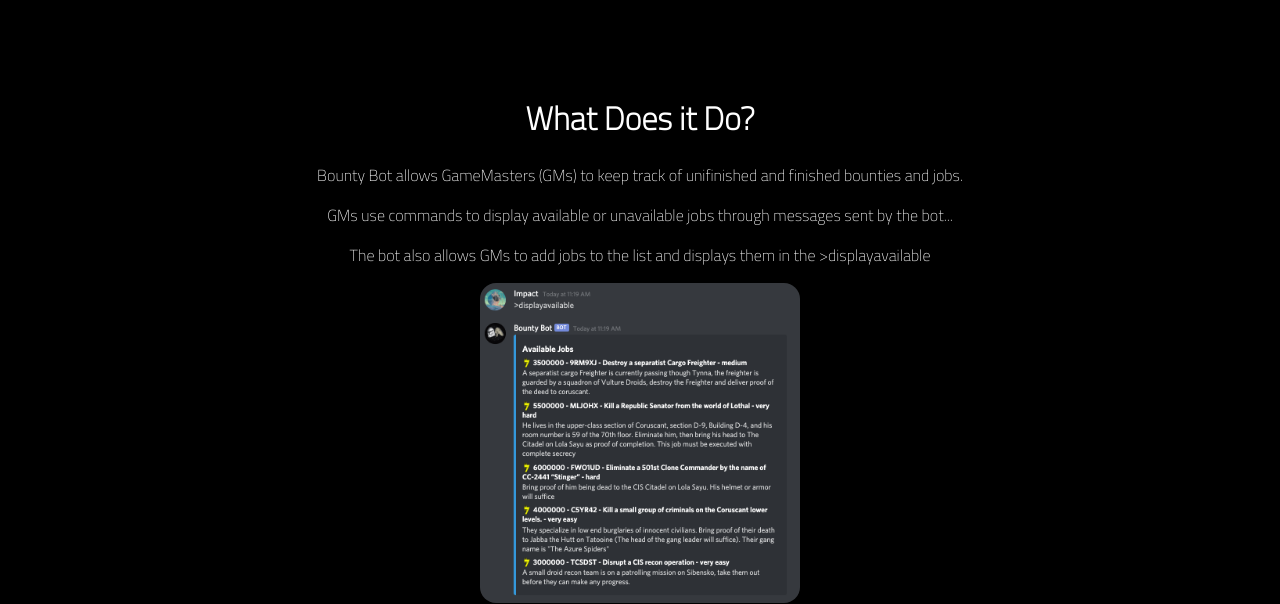
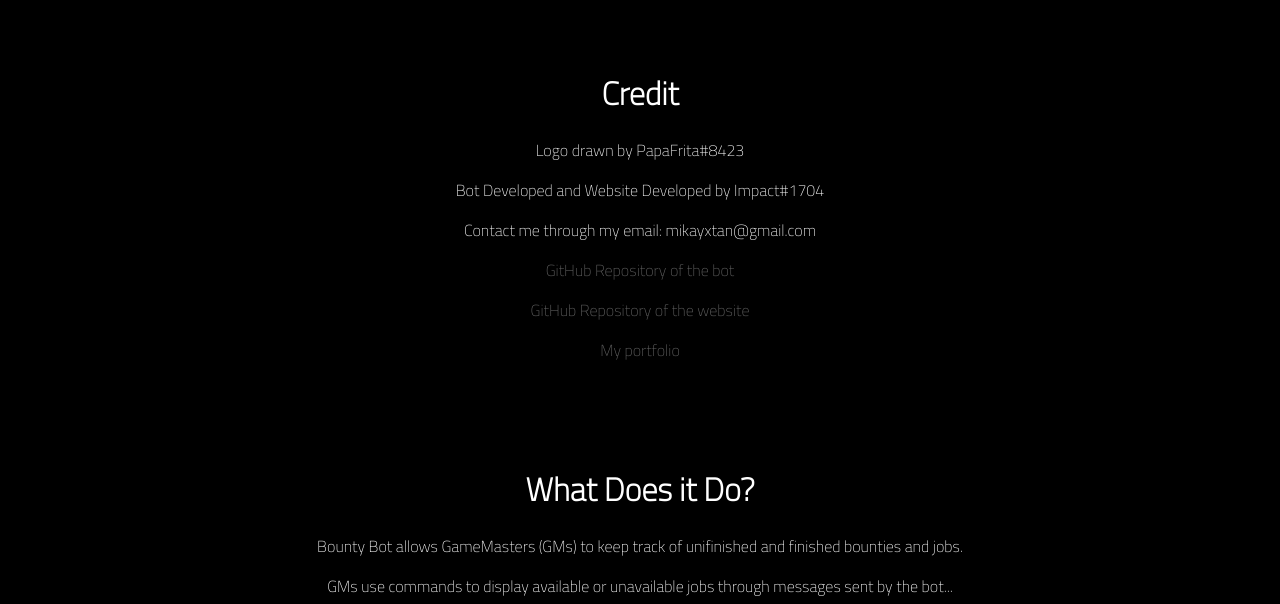
Before and after one commit to Spinduck5384/BountyBotWebsite, a plain HTML site: page index.html in a window 1280 px wide. Shown: the part 496-1100 px from the top of the page. Drawn offline with nearby package versions, Linux system fonts and the light colour scheme; a web font is replaced by a local one.

Commit message:
Finished V2 of the website

```diff
--- a/index.html
+++ b/index.html
@@ -48,6 +48,19 @@
           <img class = "expand-image" src = "Images/ritr.jpeg" alt = "Logo drawn by PapaFrita#8423">
           <figcaption class = "image1-caption"> Logo by PapaFrita#8423</figcaption>
         </div>
+        <div id = "credit" class = "credit">
+          <p id = "line-break">|</p>
+          <p id = "line-break">|</p>
+          <h1>
+            Credit
+          </h1>
+          <p>Logo drawn by PapaFrita#8423</p>
+          <p>Bot Developed and Website Developed by Impact#1704</p>
+          <p>Contact me through my email: mikayxtan@gmail.com</p>
+          <p><a target = "_blank" class = "git-link" href="https://github.com/CommanderHavoc/bountydrafts">GitHub Repository of the bot</a></p>
+          <p><a target = "_blank" class = "git-link" href="https://github.com/CommanderHavoc/BountyBotWebsite">GitHub Repository of the website</a></p>
+          <p><a target = "_blank" class = "portfolio" href = "https://mikayxtan.netlify.app">My portfolio</a></p>
+        </div>
         <div id = "what-it-does" class = "what-it-does">
             <p id = "line-break">|</p>
             <p id = "line-break">|</p>
@@ -77,6 +90,8 @@
             <p>The user can then access any job through their ID, with the >jobinfo command. An earlier version of the bot was coded so that</p>
             <p>to access any job you'd need to input the full job title, which proved to be annoying and messy in the code.</p>
             <p>Displaying jobs just loop through the JSON file and take the pieces of info from each job, while putting it into a Discord Embed</p>
+
+
         </div>
         <div id = "other-features" class = "other-features">
             <p id = "line-break">|</p>
@@ -96,13 +111,15 @@
           <div class="text">>jobinfo displays all the info on a specific job, including who did it</div>
         </div>
 
-        <a class="prev" onclick="plusSlides(-1)">&#10094;</a>
-        <a class="next" onclick="plusSlides(1)">&#10095;</a>
+
 
         <div class="mySlides fade">
           <img src="Images/finishjob.png" style="width:100%">
           <div class="text">This allows GMs to mark a job as finished and add whoever did the job</div>
         </div>
+
+        <a class="prev" onclick="plusSlides(-1)">&#10094;</a>
+        <a class="next" onclick="plusSlides(1)">&#10095;</a>
     </div>
 </body>
 
--- a/styles.css
+++ b/styles.css
@@ -72,6 +72,36 @@ body {
   text-align: center;
   width: 25%;
   margin: auto;
+}
+
+/*Credit*/
+.credit {
+  text-align: center;
+  font-family: 'Titillium Web';
+}
+
+.git-link {
+  color: rgb(100,100,100);
+  text-decoration: none;
+  border-bottom: 1px solid transparent;
+  transition: border-bottom 0.5s;
+}
+
+.git-link:hover {
+  border-bottom: 1px solid rgb(9, 247, 235);
+  color: rgb(9, 247, 235);
+}
+
+.portfolio {
+  color: rgb(100,100,100);
+  text-decoration: none;
+  border-bottom: 1px solid transparent;
+  transition: border-bottom 0.5s;
+}
+
+.portfolio:hover {
+  color: rgb(9, 247, 235);
+  border-bottom: 1px solid rgb(9, 247, 235);
 }
 
 /*What it does*/
```
